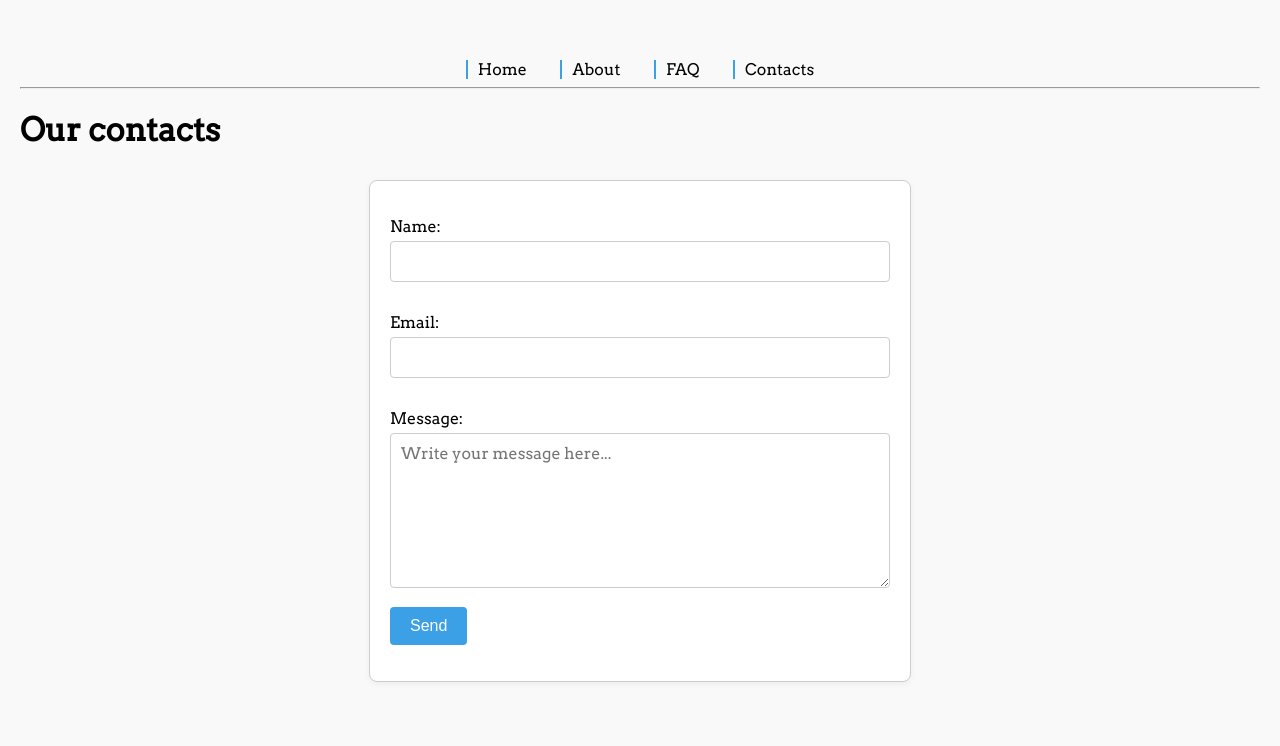
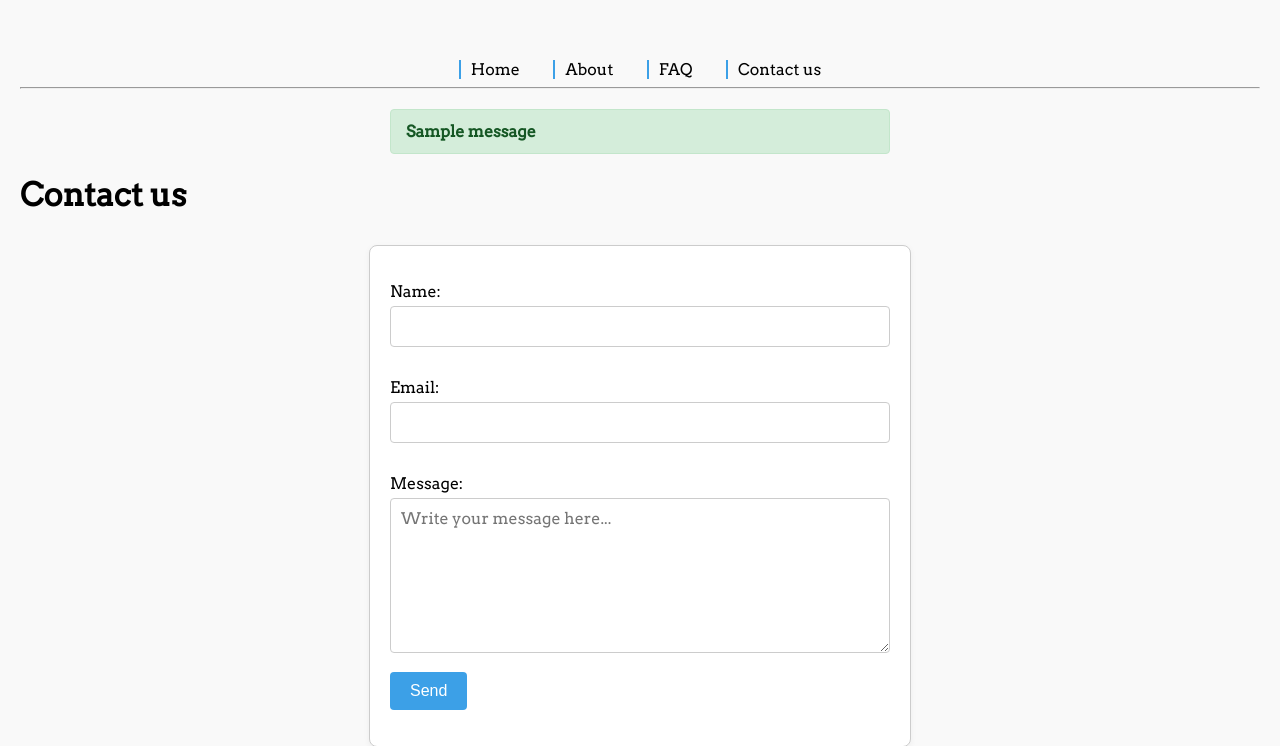
Before and after one commit to ovorobets/first_app, a Flask app: page /contacts in a window 1280 px wide. Shown: the top 746 px of the page. Run offline with Flask 3, Linux system fonts and the light colour scheme; one stand-in notice (Sample message) is shown.

Commit message:
Add form validation, PRGflash message, errorhandler and css

```diff
--- a/app.py
+++ b/app.py
@@ -1,8 +1,9 @@
-from flask import Flask, render_template, url_for, request
+from flask import Flask, render_template, url_for, request, flash,redirect
 
 app = Flask(__name__)
+app.config['SECRET_KEY'] = 'hdvsdvhsd9v89fhv2dfds2'
 
-menu = ['Home', 'About', 'FAQ', 'Contacts']
+menu = ['Home', 'About', 'FAQ', 'Contact us']
 
 @app.route('/')
 def index():
@@ -21,23 +22,43 @@ def faq():
 
 @app.route('/contacts', methods=["POST", "GET"])
 def contacts():
-    message_sent = False
+    if request.method == 'POST':
+        username = request.form.get('username').strip()
+        email = request.form.get('email').strip()
+        message = request.form.get('message').strip()
 
-    if request.method == 'POST':
-        username = request.form.get('username')
-        email = request.form.get('email')
-        message = request.form.get('message')
+        error = False
+
+        if not username or len(username) < 2:
+            flash('Name should contain at least 2 letters', 'error')
+            error = True
+
+        if '@' not in email or '.' not in email.split('@')[-1]:
+            flash('Enter a valid email address', 'error')
+            error = True
+
+        if not message or len(message) < 10:
+            flash('Message should have at least 10 symbols', 'error')
+            error = True
+
+        if error:
+            return render_template('contacts.html', title='Contact us', menu=menu,
+                                   username=username, email=email, message=message)
 
         print(f"Name: {username}, Email: {email}, Message: {message}")
+        flash('Message sent!', 'success')
+        return redirect(url_for('contacts'))
 
-        message_sent = True
-
-    return render_template('contacts.html', title='Contacts', message_sent=message_sent, menu=menu)
+    return render_template('contacts.html', title='Contact us', menu=menu)
 
 
 @app.route('/profile/<path:username>')
 def profile(username):
     return f"User: {username}"
 
+@app.errorhandler(404)
+def pageNotFound(error):
+    return render_template('page404.html', title="Page not found", menu=menu)
+
 if __name__ == '__main__':
     app.run(debug=True)
--- a/static/css/styles.css
+++ b/static/css/styles.css
@@ -100,3 +100,52 @@ nav.primary-navigation ul li ul.dropdown li a:hover {
 .contact-form input[type="submit"]:hover {
     background-color: #3189c7;
 }
+
+/* 💬 Flash messages */
+
+.flash-messages {
+    max-width: 500px;
+    margin: 20px auto;
+    padding: 0;
+    list-style: none;
+}
+
+.flash-messages li {
+    padding: 12px 15px;
+    margin-bottom: 15px;
+    border-radius: 4px;
+    font-weight: bold;
+    border: 1px solid transparent;
+}
+
+.flash-messages li.success {
+    background-color: #d4edda;
+    color: #155724;
+    border-color: #c3e6cb;
+}
+
+.flash-messages li.error {
+    background-color: #f8d7da;
+    color: #721c24;
+    border-color: #f5c6cb;
+}
+
+.error-404 {
+    max-width: 600px;
+    margin: 60px auto;
+    padding: 30px;
+    text-align: center;
+    background: white;
+    border: 2px dashed #ccc;
+    border-radius: 10px;
+}
+
+.error-404 h1 {
+    font-size: 36px;
+    margin-bottom: 20px;
+    color: #e63946;
+}
+
+.error-404 p {
+    font-size: 18px;
+}
--- a/templates/base.html
+++ b/templates/base.html
@@ -13,7 +13,7 @@
         <li><a href="{{ url_for('index') }}">Home</a></li>
         <li><a href="{{ url_for('about') }}">About</a></li>
         <li><a href="{{ url_for('faq') }}">FAQ</a></li>
-        <li><a href="{{ url_for('contacts') }}">Contacts</a></li>
+        <li><a href="{{ url_for('contacts') }}">Contact us</a></li>
     </ul>
 </nav>
 
--- a/templates/contacts.html
+++ b/templates/contacts.html
@@ -5,7 +5,17 @@
 {% endblock %}
 
 {% block content %}
-    <h1 xmlns="http://www.w3.org/1999/html">Our contacts</h1>
+
+    {% with messages = get_flashed_messages(with_categories=true) %}
+        {% if messages %}
+            <ul class="flash-messages">
+                {% for category, msg in messages %}
+                    <li class="{{ category }}">{{ msg }}</li>
+                {% endfor %}
+            </ul>
+        {% endif %}
+    {% endwith %}
+    <h1 xmlns="http://www.w3.org/1999/html">Contact us</h1>
     <form action={{ url_for ("contacts")}} method="post" class="contact-form">
         <p><label>Name: </label> <input type="text" name="username" value=""required/>
         <p><label>Email: </label> <input type="text" name="email" value=""required/>
```
Also changed, not shown: templates/page404.html (added, +13 -0 lines). Lines whose indentation alone changed are shown as unchanged.
